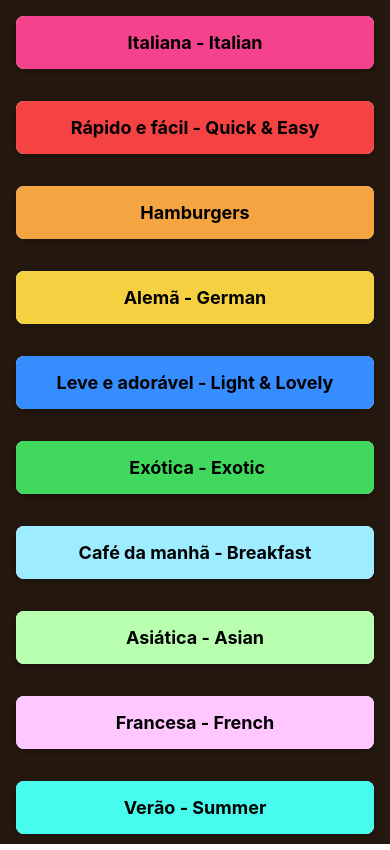
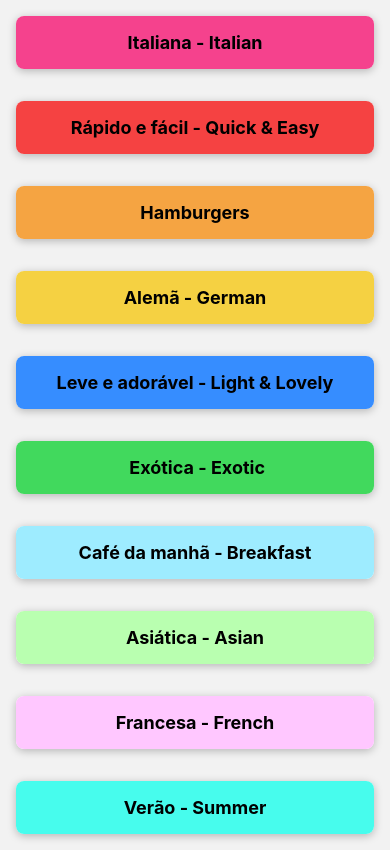
Before and after one commit to Gabriel-Jesusvix/Meals-App, a React Native app: screen / in a window 390 px wide. Built offline with nearby package versions, Linux system fonts and the light colour scheme.

Commit message:
chore: config initial navigation with react navigation in version 6^

```diff
--- a/app.json
+++ b/app.json
@@ -7,18 +7,20 @@
     "icon": "./assets/icon.png",
     "userInterfaceStyle": "light",
     "newArchEnabled": true,
+    "backgroundColor": "#24180f",
     "splash": {
       "image": "./assets/splash-icon.png",
       "resizeMode": "contain",
       "backgroundColor": "#ffffff"
     },
     "ios": {
-      "supportsTablet": true
+      "supportsTablet": true,
+      "backgroundColor": "#24180f"
     },
     "android": {
       "adaptiveIcon": {
         "foregroundImage": "./assets/adaptive-icon.png",
-        "backgroundColor": "#ffffff"
+        "backgroundColor": "#24180f"
       }
     },
     "web": {
--- a/src/App/index.tsx
+++ b/src/App/index.tsx
@@ -1,12 +1,13 @@
 import { SafeAreaView, StatusBar } from 'react-native';
 import { s } from './styles';
 import { Categories } from '../screens/Categories';
+import { AppRoutes } from '../routes';
 
 export function Main() {
   return (
     <SafeAreaView style={{flex: 1, backgroundColor: "#24180f"}}>
       <StatusBar animated barStyle={'light-content'} showHideTransition={'fade'} translucent={false} />
-      <Categories />
+      <AppRoutes />
     </SafeAreaView>
   );
 }
--- /dev/null
+++ b/src/routes/index.ts
@@ -0,0 +1,5 @@
+import { Routes } from './stack.routes'
+
+export {
+  Routes as  AppRoutes
+}
--- /dev/null
+++ b/src/routes/stack.routes.tsx
@@ -0,0 +1,23 @@
+import {  NavigationContainer } from '@react-navigation/native'
+import { createStackNavigator } from '@react-navigation/stack'
+import { Categories } from '../screens/Categories'
+
+
+const { Navigator, Screen } = createStackNavigator()
+
+export function Routes() {
+  return (
+    <NavigationContainer>
+      <Navigator
+        screenOptions={{
+          headerShown: false
+        }}
+      >
+        <Screen
+          name='MealCategories'
+          component={Categories}
+        />
+      </Navigator>
+    </NavigationContainer>
+  )
+}
```
Also changed, not shown: package.json (+6 -1 lines), 1 other file (tests, documents, lock files or other folders).
